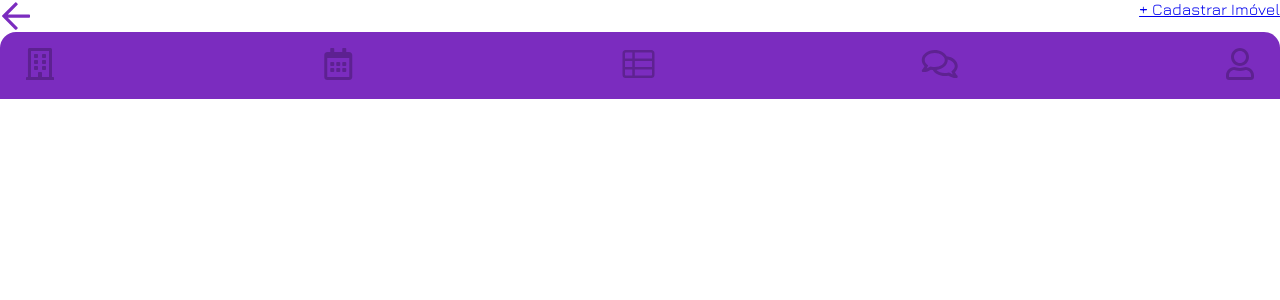
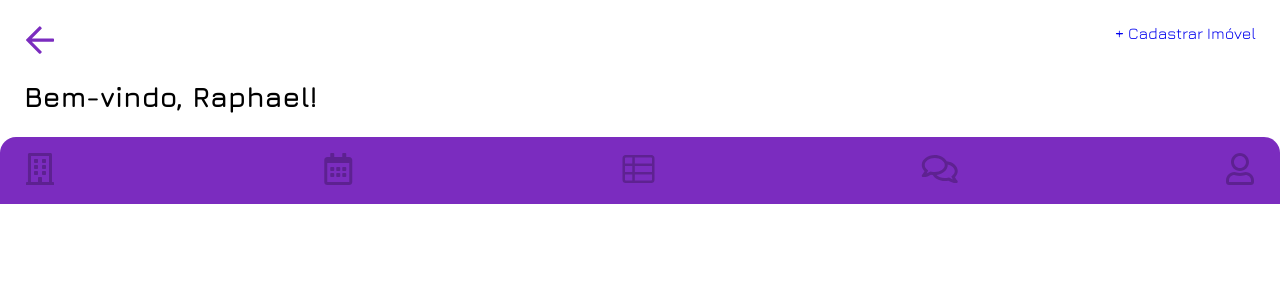
Before and after one commit to miguel-willians/Pounsflats, a React (Vite) app: page / in a window 1280 px wide. Shown: the top 300 px of the page. Built offline with nearby package versions, Linux system fonts and the light colour scheme.

Commit message:
Melhorando a reusabilidade da header

```diff
--- a/src/components/Header.jsx
+++ b/src/components/Header.jsx
@@ -1,14 +1,8 @@
-import { NavLink } from "react-router-dom";
+/* eslint-disable react/prop-types */
 import styles from "./Header.module.css";
-import ArrowIcon from "../assets/icons/ArrowIcon.svg";
 
-function Header() {
-  return (
-    <header className={styles.header}>
-      <img src={ArrowIcon} alt="Botão retornar" />
-      <NavLink to="/">+ Cadastrar Imóvel</NavLink>
-    </header>
-  );
+function Header({ children }) {
+  return <header className={styles.header}>{children}</header>;
 }
 
 export default Header;
--- a/src/components/Header.module.css
+++ b/src/components/Header.module.css
@@ -1,4 +1,10 @@
 .header {
+  display: flex;
+  flex-direction: column;
+  gap: 24px;
+}
+
+.header div {
   display: flex;
   justify-content: space-between;
 }
--- a/src/components/Main.jsx
+++ b/src/components/Main.jsx
@@ -1,6 +1,9 @@
 /* eslint-disable react/prop-types */
+
+import styles from "./Main.module.css";
+
 function Main({ children }) {
-  return <main>{children}</main>;
+  return <main className={styles.main}>{children}</main>;
 }
 
 export default Main;
--- a/src/components/Main.module.css
+++ b/src/components/Main.module.css
@@ -1,3 +1,6 @@
 .main {
   padding: 24px;
+  display: flex;
+  flex-direction: column;
+  gap: 24px;
 }
--- a/src/index.css
+++ b/src/index.css
@@ -4,6 +4,7 @@
   margin: 0;
   padding: 0;
   list-style: none;
+  text-decoration: none;
 }
 
 :root {
@@ -16,6 +17,10 @@
 html {
   font-family: var(--main-font);
   font-size: var(--font-size);
+}
+
+h1 {
+  font-size: 1.75rem;
 }
 
 /* :root {
--- a/src/pages/Home.jsx
+++ b/src/pages/Home.jsx
@@ -1,10 +1,23 @@
+import { NavLink } from "react-router-dom";
+
 import Header from "../components/Header";
+import Main from "../components/Main";
 import Menu from "../components/Menu";
+
+import ArrowIcon from "../assets/icons/ArrowIcon.svg";
 
 function Home() {
   return (
     <div>
-      <Header />
+      <Main>
+        <Header>
+          <div>
+            <img src={ArrowIcon} alt="Botão retornar" />
+            <NavLink to="/">+ Cadastrar Imóvel</NavLink>
+          </div>
+          <h1>Bem-vindo, Raphael!</h1>
+        </Header>
+      </Main>
       <Menu />
     </div>
   );
```
